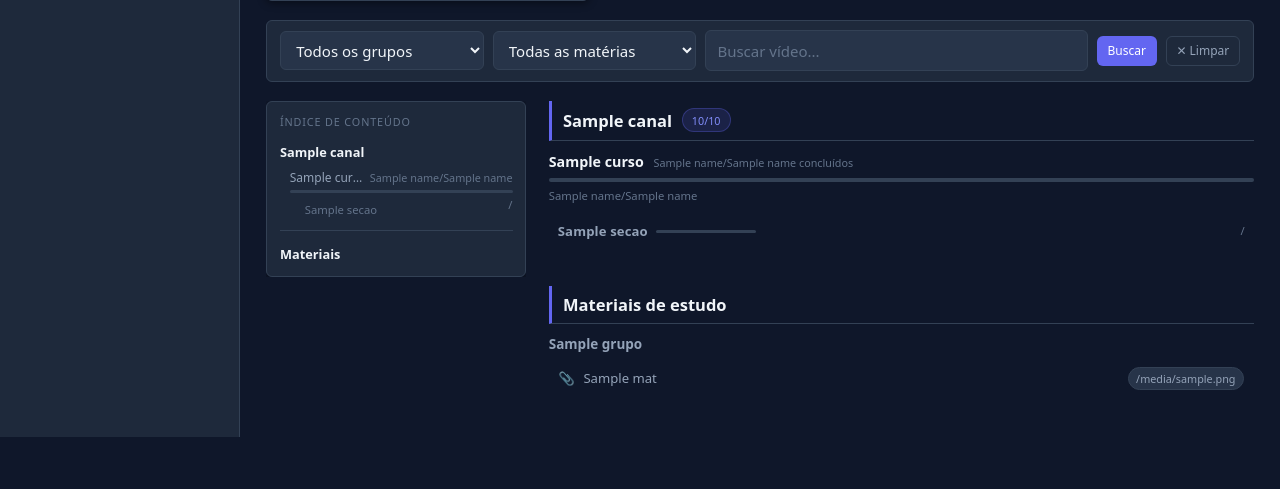
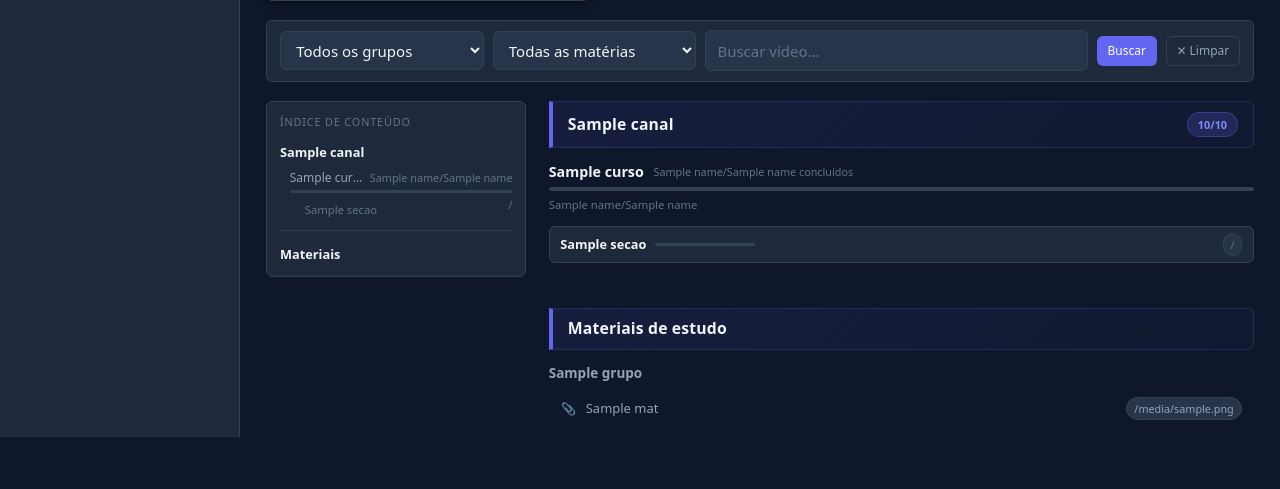
Before and after one commit to allangabriel0/enem-plataform, a FastAPI app: template app/templates/dashboard.html in a window 1280 px wide. Shown: the part 363-852 px from the top of the page. Before the commit the page ends 800 px from the top, so only its background shows below. Run offline with FastAPI, Linux system fonts and the light colour scheme; the template is opened without the code that fills it: most values are stand-ins (such as "Sample title", 1, 10 or a date in 2020).

Commit message:
fix: player 16:9 sem bordas pretas + redesign visual do layout
Player:
- aspect-ratio: 16/9 no container força proporção correta
- Video.js trocado de fluid para fill + aspectRatio: 16:9
- .video-js posicionado absolute para preencher o container 100%

Layout:
- Seções do dashboard: card com gradient indigo, borda esquerda 4px
- Section block: fundo card com hover indigo, progresso em pill
- Sidebar do player: section-hdr com fundo surface-2 e texto branco
- plist-item ativo com borda left 3px primary + duração em badge
- player-sidebar__header com gradient sutil
- video-item com borda 1px no hover para mais destaque

Co-Authored-By: Claude Sonnet 4.6 <noreply@anthropic.com>

```diff
--- a/app/static/css/style.css
+++ b/app/static/css/style.css
@@ -277,24 +277,30 @@ textarea { resize: vertical; min-height: 80px; }
 /* -----------------------------------------------------------------------
    10. Lista de vídeos (dashboard e sidebar do player)
    ----------------------------------------------------------------------- */
-.video-list { display: flex; flex-direction: column; gap: .3rem; }
+.video-list { display: flex; flex-direction: column; gap: .15rem; }
 
 .video-item {
   display: flex;
   align-items: center;
   gap: .6rem;
-  padding: .45rem .65rem;
+  padding: .5rem .7rem;
   border-radius: var(--radius);
-  font-size: .875rem;
+  font-size: .865rem;
   color: var(--text-muted);
-  transition: background .12s;
+  transition: background .1s, color .1s;
+  border: 1px solid transparent;
 }
-.video-item:hover { background: var(--surface-2); }
+.video-item:hover {
+  background: var(--surface-2);
+  color: var(--text);
+  border-color: var(--border);
+  text-decoration: none;
+}
 .video-item.current { background: var(--surface-2); color: var(--text); font-weight: 500; }
 
 .video-item__status {
-  font-size: .85rem;
-  min-width: 1rem;
+  font-size: .8rem;
+  min-width: 1.1rem;
   text-align: center;
   flex-shrink: 0;
 }
@@ -326,24 +332,31 @@ textarea { resize: vertical; min-height: 80px; }
 /* -----------------------------------------------------------------------
    12. Seções do dashboard (canal → curso → seção)
    ----------------------------------------------------------------------- */
-.course-group { margin-bottom: 2.25rem; }
+.course-group { margin-bottom: 2.5rem; }
 .course-group__header {
   display: flex;
   align-items: center;
-  gap: .65rem;
-  margin-bottom: .85rem;
-  padding: .5rem 0 .5rem .75rem;
-  border-left: 3px solid var(--primary);
-  border-bottom: 1px solid var(--border);
+  gap: .75rem;
+  margin-bottom: 1rem;
+  padding: .65rem 1rem;
+  background: linear-gradient(135deg, rgba(99,102,241,.1) 0%, rgba(99,102,241,.03) 100%);
+  border: 1px solid rgba(99,102,241,.2);
+  border-left: 4px solid var(--primary);
+  border-radius: 0 var(--radius) var(--radius) 0;
 }
-.course-group__title { font-size: 1.1rem; color: var(--text); font-weight: 700; }
+.course-group__title {
+  font-size: 1.05rem; color: var(--text); font-weight: 700;
+  letter-spacing: .01em;
+}
 .course-group__badge {
   font-size: .72rem;
-  background: rgba(99,102,241,.15);
-  border: 1px solid rgba(99,102,241,.3);
+  background: rgba(99,102,241,.2);
+  border: 1px solid rgba(99,102,241,.35);
   border-radius: 99px;
-  padding: .15rem .6rem;
+  padding: .2rem .65rem;
   color: var(--primary-h);
+  font-weight: 600;
+  margin-left: auto;
 }
 
 .section-block { margin-bottom: 1.25rem; }
@@ -351,21 +364,29 @@ textarea { resize: vertical; min-height: 80px; }
   display: flex;
   align-items: center;
   gap: .55rem;
-  margin-bottom: .45rem;
-  padding: .35rem .6rem;
+  margin-bottom: .5rem;
+  padding: .4rem .7rem;
+  background: var(--surface);
+  border: 1px solid var(--border);
   border-radius: var(--radius);
   cursor: pointer;
   user-select: none;
-  transition: background .12s;
+  transition: background .12s, border-color .12s;
 }
-.section-block__header:hover { background: var(--surface-2); }
+.section-block__header:hover {
+  background: var(--surface-2);
+  border-color: var(--primary);
+}
 .section-block__title {
-  font-size: .875rem;
+  font-size: .85rem;
   font-weight: 600;
-  color: var(--text-muted);
-  letter-spacing: .01em;
+  color: var(--text);
 }
-.section-block__progress { font-size: .75rem; color: var(--text-dim); margin-left: auto; }
+.section-block__progress {
+  font-size: .72rem; color: var(--text-dim); margin-left: auto;
+  background: var(--surface-2); border-radius: 99px;
+  padding: .1rem .45rem; border: 1px solid var(--border);
+}
 
 /* -----------------------------------------------------------------------
    13. Player
@@ -382,10 +403,15 @@ textarea { resize: vertical; min-height: 80px; }
   border-radius: var(--radius);
   overflow: hidden;
   position: relative;
+  aspect-ratio: 16 / 9;
+  width: 100%;
 }
-.player-video-wrap video {
-  width: 100%;
-  display: block;
+.player-video-wrap video,
+.player-video-wrap .video-js {
+  position: absolute !important;
+  top: 0; left: 0;
+  width: 100% !important;
+  height: 100% !important;
 }
 
 .player-meta { margin-top: .85rem; }
@@ -410,10 +436,12 @@ textarea { resize: vertical; min-height: 80px; }
   top: 1rem;
 }
 .player-sidebar__header {
-  padding: .75rem 1rem;
+  padding: .85rem 1rem;
   border-bottom: 1px solid var(--border);
-  font-size: .85rem;
-  font-weight: 600;
+  font-size: .88rem;
+  font-weight: 700;
+  background: linear-gradient(135deg, rgba(99,102,241,.12) 0%, transparent 100%);
+  color: var(--text);
 }
 
 /* -----------------------------------------------------------------------
```
Also changed, not shown: app/templates/player.html (+50 -21 lines).
